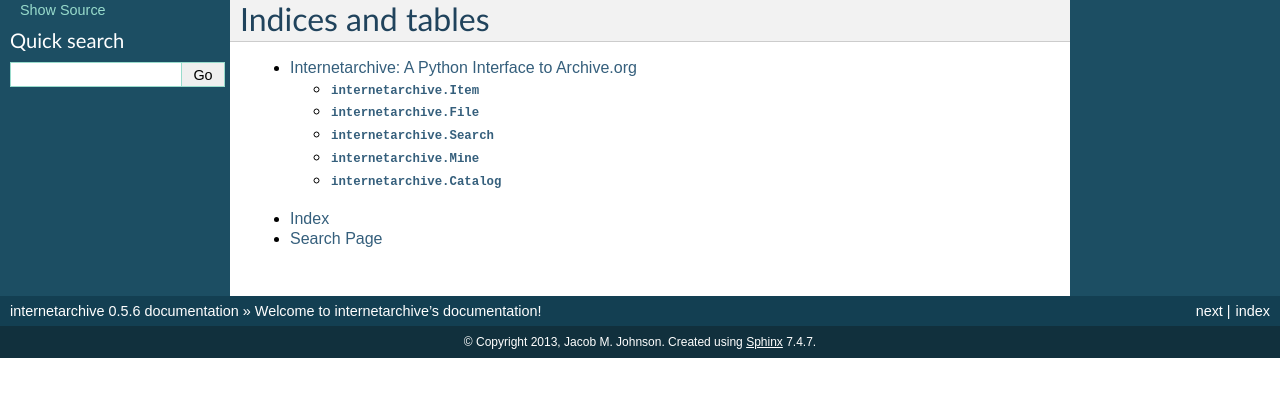
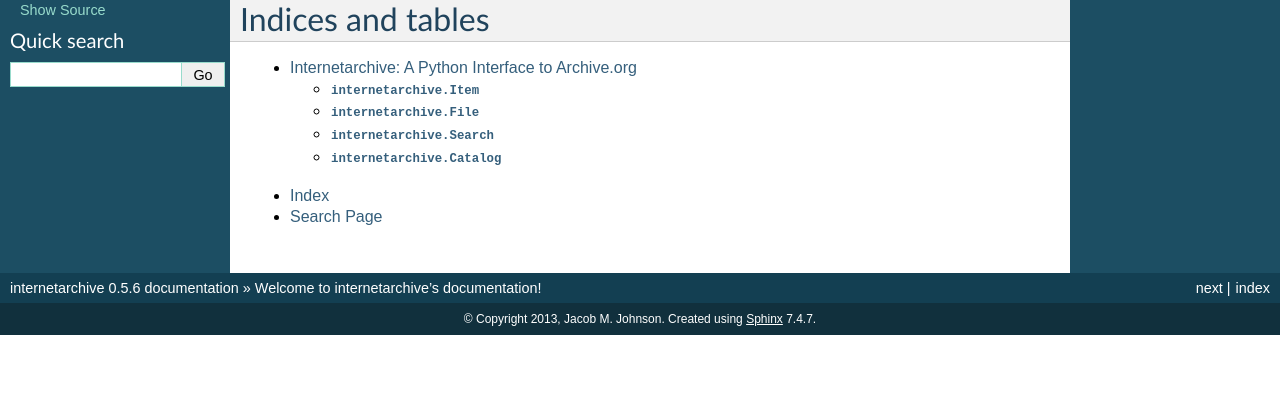
Before and after one commit to jjjake/internetarchive, a Sphinx documentation site: the page built from docs/source/index.rst, in a window 1280 px wide, cut to the strip 233-630 px from the top of the page. Built offline with Sphinx 7.4.7, drawn with Linux system fonts in a browser that asks for light colours.

Commit message:
Removed mine documentation for now.

```diff
--- a/docs/source/internetarchive.rst
+++ b/docs/source/internetarchive.rst
@@ -32,14 +32,6 @@
     :show-inheritance:
 
 
-:class:`internetarchive.Mine`
-~~~~~~~~~~~~~~~~~~~~~~~~~~~~~
-
-.. autoclass:: Mine
-    :members:
-    :show-inheritance:
-
-
 :class:`internetarchive.Catalog`
 ~~~~~~~~~~~~~~~~~~~~~~~~~~~~~~~~
 
```
